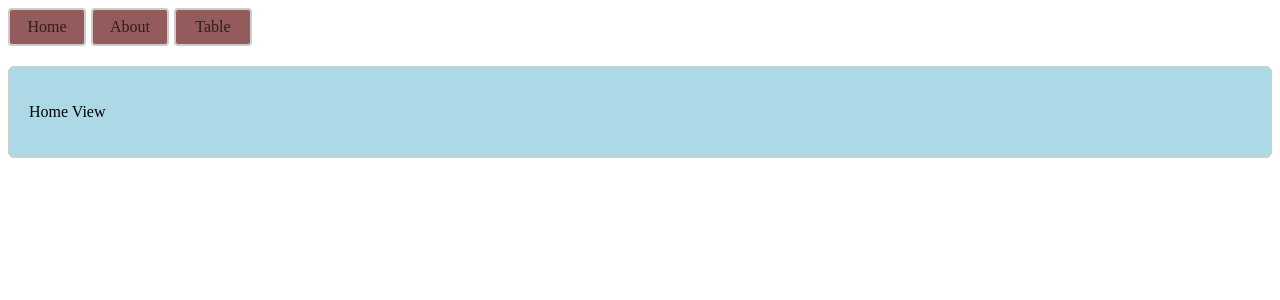
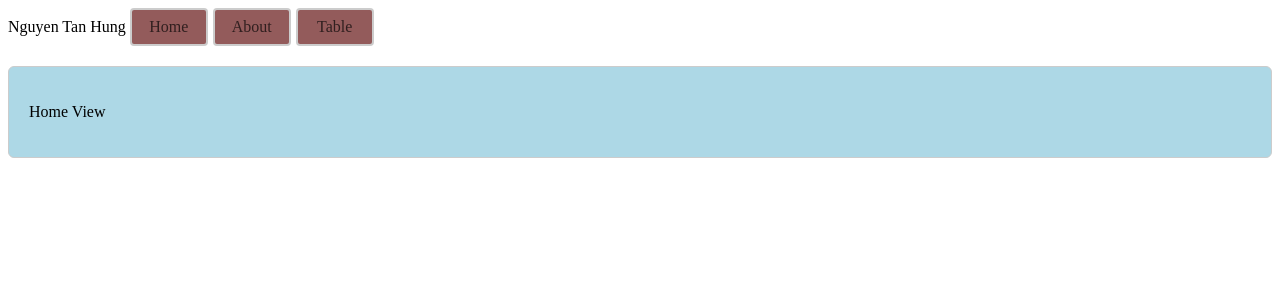
Before and after one commit to djc3509-commits/NguyenTanHung, a Vue app: page / in a window 1280 px wide. Shown: the top 300 px of the page. Built offline with nearby package versions, Linux system fonts and the light colour scheme.

Commit message:
Update App.vue

```diff
--- a/src/App.vue
+++ b/src/App.vue
@@ -4,6 +4,7 @@ import { Transition } from 'vue';
 </script>
 <template>
     <div>
+        Nguyen Tan Hung
         <RouterLink class="btn" to="/">Home</RouterLink>
         <RouterLink class="btn" to="/about">About</RouterLink>
         <RouterLink class="btn" to="/table">Table</RouterLink>
@@ -53,4 +54,5 @@ a {
     margin-right: 5px;
     cursor: pointer;
 }
+
 </style>
```
